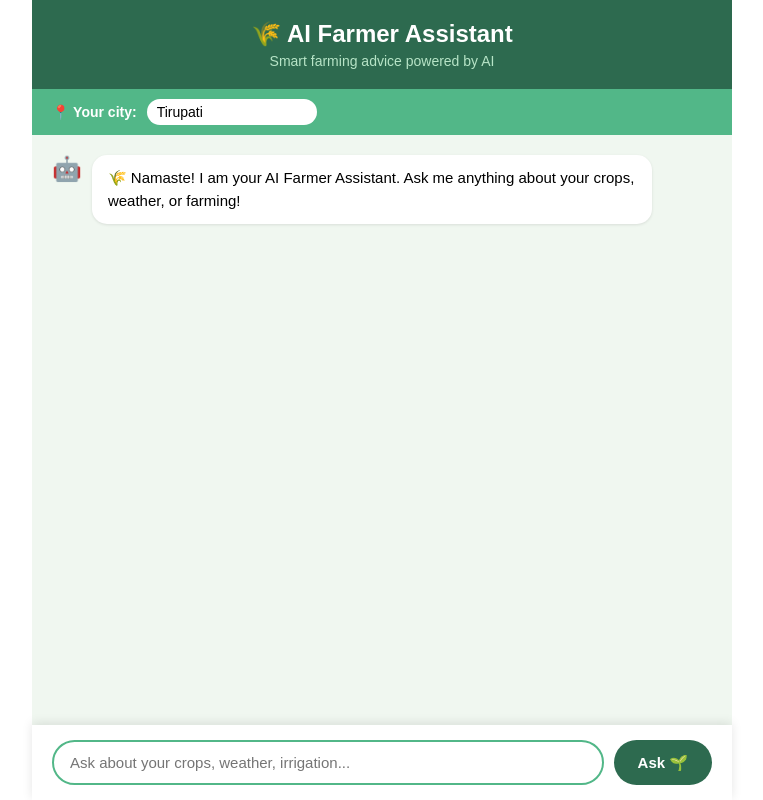
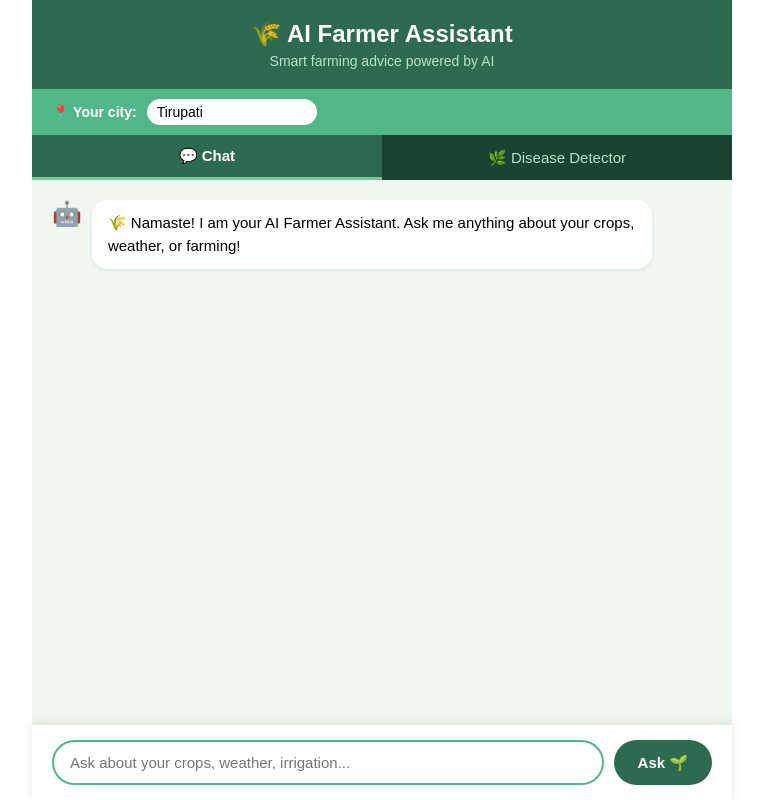
Before and after one commit to MikkilineniNithish/ai-farmer-frontend, a React (Create React App) app: page / in a window 1280 px wide. Shown: the whole page, without its empty margins (258-1021 px from the left). Built offline with nearby package versions, Linux system fonts and the light colour scheme.

Commit message:
Week 4: Add disease detector tab to React frontend

```diff
--- a/src/App.js
+++ b/src/App.js
@@ -12,37 +12,49 @@ export default function App() {
   const [question, setQuestion] = useState("");
   const [city, setCity] = useState("Tirupati");
   const [loading, setLoading] = useState(false);
+  const [diagnosis, setDiagnosis] = useState(null);
+  const [imageLoading, setImageLoading] = useState(false);
+  const [activeTab, setActiveTab] = useState("chat");
 
   const askQuestion = async () => {
     if (!question.trim()) return;
-
     const userMessage = { role: "user", text: question };
     setMessages((prev) => [...prev, userMessage]);
     setQuestion("");
     setLoading(true);
-
     try {
       const response = await fetch(`${API_URL}/ask`, {
         method: "POST",
-  headers: {
-    "Content-Type": "application/json",
-    "Accept": "application/json"
-  },
+        headers: { "Content-Type": "application/json", "Accept": "application/json" },
         mode: "cors",
         body: JSON.stringify({ question, city }),
       });
       const data = await response.json();
-      setMessages((prev) => [
-        ...prev,
-        { role: "assistant", text: data.answer },
-      ]);
+      setMessages((prev) => [...prev, { role: "assistant", text: data.answer }]);
     } catch (error) {
-      setMessages((prev) => [
-        ...prev,
-        { role: "assistant", text: "Sorry, something went wrong. Please try again!" },
-      ]);
+      setMessages((prev) => [...prev, { role: "assistant", text: "Sorry, something went wrong. Please try again!" }]);
     }
     setLoading(false);
+  };
+
+  const handleImageUpload = async (e) => {
+    const file = e.target.files[0];
+    if (!file) return;
+    setImageLoading(true);
+    setDiagnosis(null);
+    const formData = new FormData();
+    formData.append("image", file);
+    try {
+      const response = await fetch(`${API_URL}/detect-disease`, {
+        method: "POST",
+        body: formData,
+      });
+      const data = await response.json();
+      setDiagnosis(data.diagnosis);
+    } catch (error) {
+      setDiagnosis("Sorry, couldn't analyze the image. Please try again!");
+    }
+    setImageLoading(false);
   };
 
   const handleKeyPress = (e) => {
@@ -68,16 +80,29 @@ export default function App() {
         />
       </div>
 
-      {/* Chat messages */}
+      {/* Tabs */}
+      <div style={styles.tabBar}>
+        <button
+          style={activeTab === "chat" ? styles.tabActive : styles.tab}
+          onClick={() => setActiveTab("chat")}
+        >
+          💬 Chat
+        </button>
+        <button
+          style={activeTab === "disease" ? styles.tabActive : styles.tab}
+          onClick={() => setActiveTab("disease")}
+        >
+          🌿 Disease Detector
+        </button>
+      </div>
+
+      {/* Chat Tab */}
+      {activeTab === "chat" && (
+        <>
           <div style={styles.chatBox}>
             {messages.map((msg, index) => (
-          <div
-            key={index}
-            style={msg.role === "user" ? styles.userMessage : styles.botMessage}
-          >
-            <span style={styles.messageIcon}>
-              {msg.role === "user" ? "👨‍🌾" : "🤖"}
-            </span>
+              <div key={index} style={msg.role === "user" ? styles.userMessage : styles.botMessage}>
+                <span style={styles.messageIcon}>{msg.role === "user" ? "👨‍🌾" : "🤖"}</span>
                 <p style={styles.messageText}>{msg.text}</p>
               </div>
             ))}
@@ -88,8 +113,6 @@ export default function App() {
               </div>
             )}
           </div>
-
-      {/* Input box */}
           <div style={styles.inputBar}>
             <input
               style={styles.input}
@@ -98,14 +121,38 @@ export default function App() {
               onKeyPress={handleKeyPress}
               placeholder="Ask about your crops, weather, irrigation..."
             />
-        <button
-          style={styles.button}
-          onClick={askQuestion}
-          disabled={loading}
-        >
+            <button style={styles.button} onClick={askQuestion} disabled={loading}>
               {loading ? "..." : "Ask 🌱"}
             </button>
           </div>
+        </>
+      )}
+
+      {/* Disease Detector Tab */}
+      {activeTab === "disease" && (
+        <div style={styles.diseaseBox}>
+          <h2 style={styles.diseaseTitle}>🔬 Crop Disease Detector</h2>
+          <p style={styles.diseaseSubtitle}>Upload a photo of your plant leaf and AI will diagnose it!</p>
+          <input
+            type="file"
+            accept="image/*"
+            onChange={handleImageUpload}
+            style={styles.fileInput}
+          />
+          {imageLoading && (
+            <div style={styles.loadingBox}>
+              <p style={styles.loadingText}>🔬 Analyzing your plant photo...</p>
+              <p style={styles.loadingText}>This may take 10-15 seconds</p>
+            </div>
+          )}
+          {diagnosis && (
+            <div style={styles.diagnosisBox}>
+              <h3 style={styles.diagnosisTitle}>🩺 Diagnosis Report</h3>
+              <p style={styles.diagnosisText}>{diagnosis}</p>
+            </div>
+          )}
+        </div>
+      )}
     </div>
   );
 }
@@ -125,16 +172,8 @@ const styles = {
     padding: "20px",
     textAlign: "center",
   },
-  headerTitle: {
-    color: "white",
-    margin: 0,
-    fontSize: "24px",
-  },
-  headerSubtitle: {
-    color: "#b7e4c7",
-    margin: "5px 0 0 0",
-    fontSize: "14px",
-  },
+  headerTitle: { color: "white", margin: 0, fontSize: "24px" },
+  headerSubtitle: { color: "#b7e4c7", margin: "5px 0 0 0", fontSize: "14px" },
   cityBar: {
     backgroundColor: "#52b788",
     padding: "10px 20px",
@@ -142,17 +181,31 @@ const styles = {
     alignItems: "center",
     gap: "10px",
   },
-  cityLabel: {
+  cityLabel: { color: "white", fontWeight: "bold", fontSize: "14px" },
+  cityInput: { padding: "5px 10px", borderRadius: "15px", border: "none", fontSize: "14px", width: "150px" },
+  tabBar: {
+    display: "flex",
+    backgroundColor: "#1b4332",
+  },
+  tab: {
+    flex: 1,
+    padding: "12px",
+    border: "none",
+    backgroundColor: "#1b4332",
+    color: "#b7e4c7",
+    fontSize: "15px",
+    cursor: "pointer",
+  },
+  tabActive: {
+    flex: 1,
+    padding: "12px",
+    border: "none",
+    backgroundColor: "#2d6a4f",
     color: "white",
+    fontSize: "15px",
+    cursor: "pointer",
     fontWeight: "bold",
-    fontSize: "14px",
-  },
-  cityInput: {
-    padding: "5px 10px",
-    borderRadius: "15px",
-    border: "none",
-    fontSize: "14px",
-    width: "150px",
+    borderBottom: "3px solid #74c69d",
   },
   chatBox: {
     flex: 1,
@@ -162,21 +215,9 @@ const styles = {
     flexDirection: "column",
     gap: "15px",
   },
-  userMessage: {
-    display: "flex",
-    alignItems: "flex-start",
-    gap: "10px",
-    flexDirection: "row-reverse",
-  },
-  botMessage: {
-    display: "flex",
-    alignItems: "flex-start",
-    gap: "10px",
-  },
-  messageIcon: {
-    fontSize: "24px",
-    flexShrink: 0,
-  },
+  userMessage: { display: "flex", alignItems: "flex-start", gap: "10px", flexDirection: "row-reverse" },
+  botMessage: { display: "flex", alignItems: "flex-start", gap: "10px" },
+  messageIcon: { fontSize: "24px", flexShrink: 0 },
   messageText: {
     backgroundColor: "white",
     padding: "12px 16px",
@@ -212,4 +253,32 @@ const styles = {
     cursor: "pointer",
     fontWeight: "bold",
   },
+  diseaseBox: {
+    flex: 1,
+    padding: "30px 20px",
+    overflowY: "auto",
+  },
+  diseaseTitle: { color: "#2d6a4f", margin: "0 0 10px 0" },
+  diseaseSubtitle: { color: "#555", marginBottom: "20px" },
+  fileInput: {
+    display: "block",
+    padding: "10px",
+    backgroundColor: "#52b788",
+    color: "white",
+    borderRadius: "10px",
+    border: "none",
+    cursor: "pointer",
+    marginBottom: "20px",
+    width: "100%",
+  },
+  loadingBox: { textAlign: "center", padding: "20px" },
+  loadingText: { color: "#2d6a4f", fontWeight: "bold" },
+  diagnosisBox: {
+    padding: "20px",
+    backgroundColor: "white",
+    borderRadius: "10px",
+    borderLeft: "5px solid #2d6a4f",
+  },
+  diagnosisTitle: { margin: "0 0 10px 0", color: "#2d6a4f" },
+  diagnosisText: { margin: 0, whiteSpace: "pre-line", fontSize: "14px", lineHeight: "1.6" },
 };
```
Lines whose indentation alone changed are shown as unchanged.
